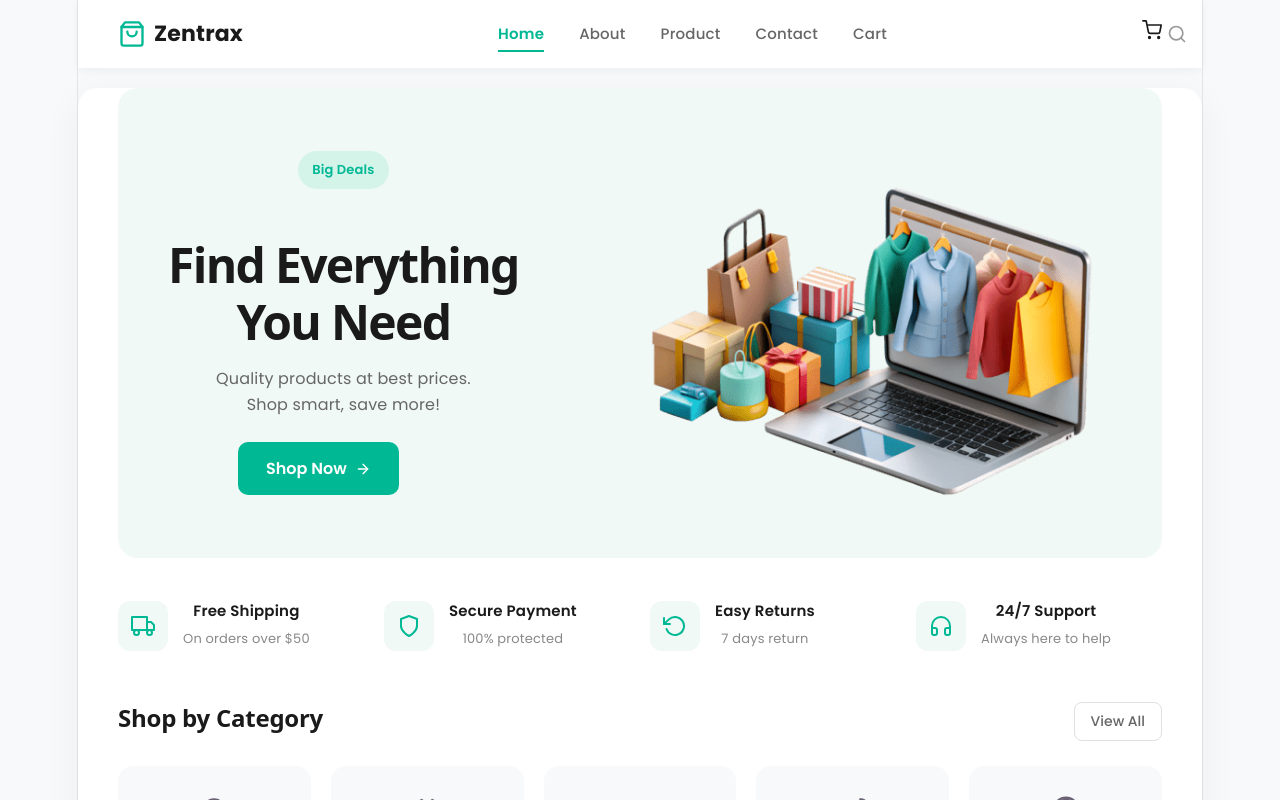
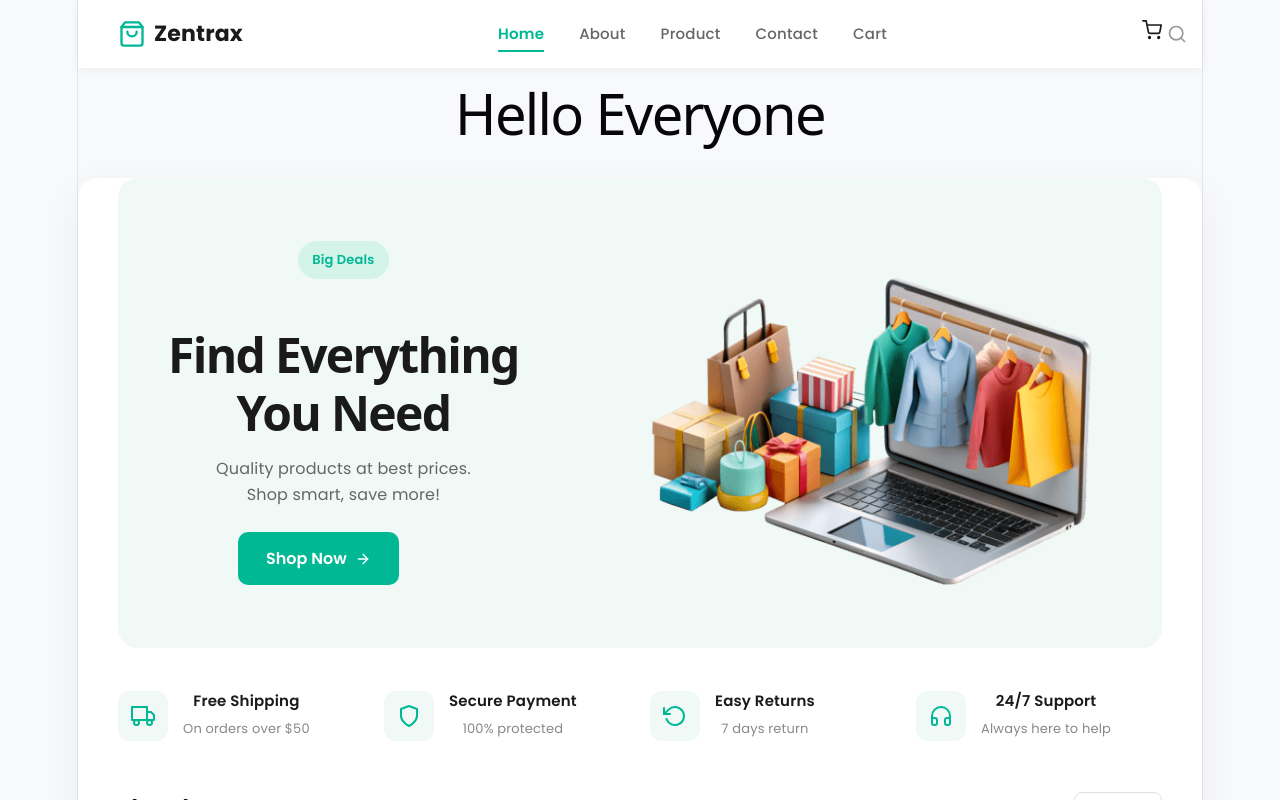
Before and after one commit to devipriyavinayagam/Mini-E-Commerce-Cart-System, a React (Vite) app: page / in a window 1280 px wide. Shown: the top 800 px of the page. Built offline with nearby package versions, Linux system fonts and the light colour scheme.

Commit message:
Update App.jsx

```diff
--- a/src/App.jsx
+++ b/src/App.jsx
@@ -14,6 +14,7 @@ function App() {
     <CartProvider>
     <BrowserRouter>
       <Navbar />
+      <h1>Hello Everyone</h1>
       <Routes>
         <Route path='/' element={<Home />} />
         <Route path='/about' element={<About />} />
```
